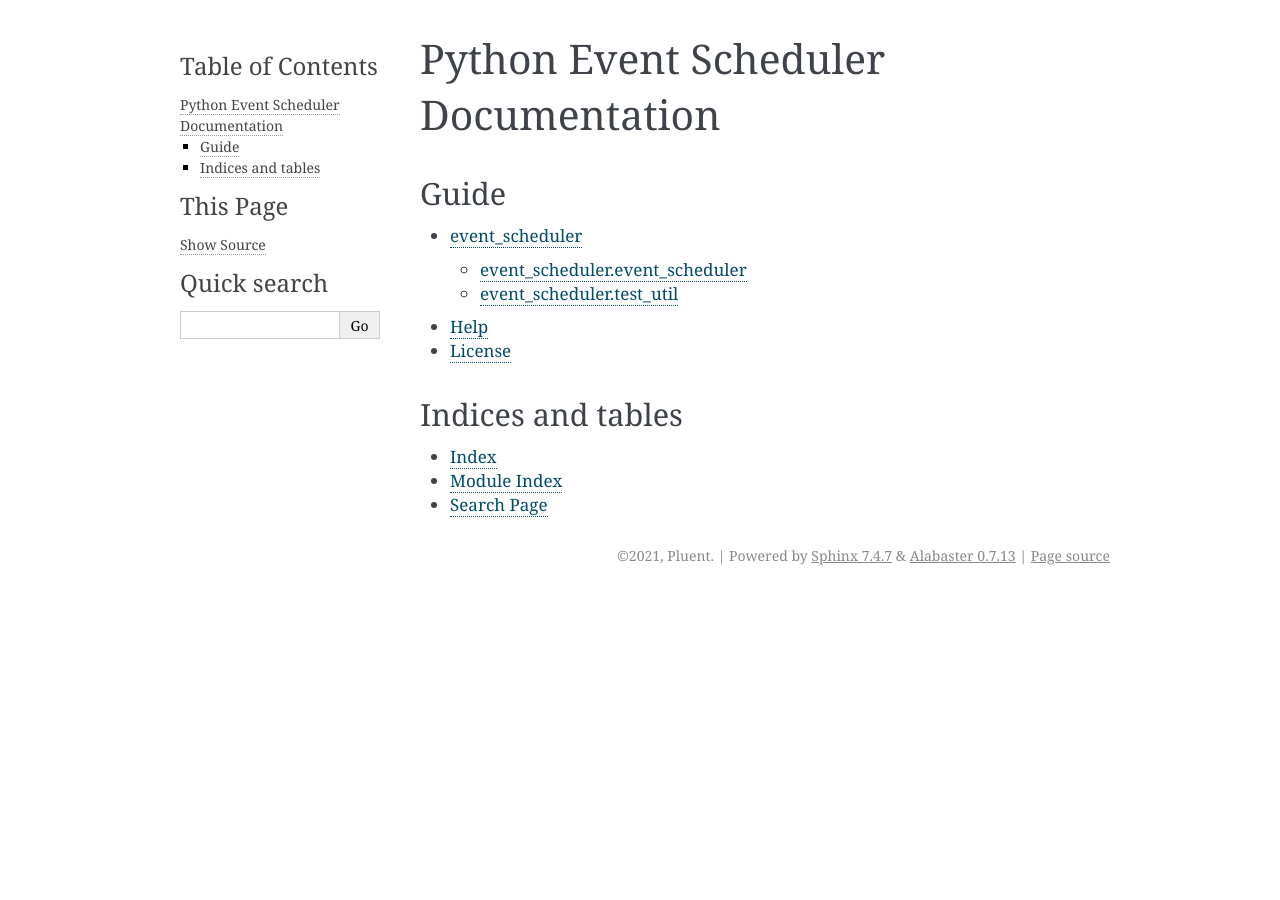
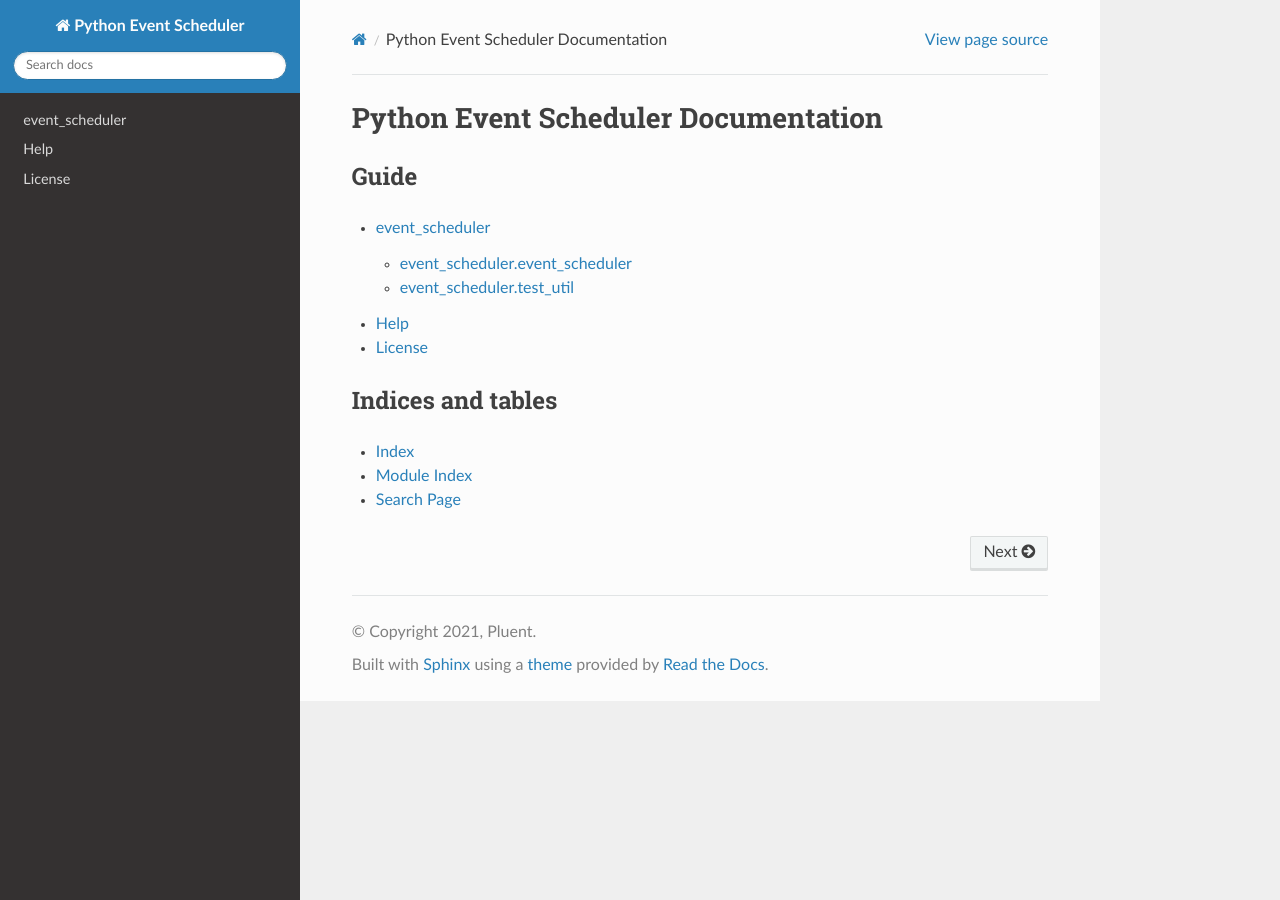
Before and after one commit to phluentmed/event-scheduler, a Sphinx documentation site: the page built from docs/source/index.rst, in a window 1280 px wide. Built offline with Sphinx 7.4.7 and the Read the Docs theme 2.0.0, drawn with Linux system fonts in a browser that asks for light colours.

Commit message:
add sphinx-rtd-theme for docs

```diff
--- a/docs/source/conf.py
+++ b/docs/source/conf.py
@@ -12,6 +12,9 @@
 #
 import os
 import sys
+
+import sphinx_rtd_theme
+
 sys.path.insert(0, os.path.abspath('../../'))
 
 # -- Project information -----------------------------------------------------
@@ -29,7 +32,9 @@ release = '0.7'
 # Add any Sphinx extension module names here, as strings. They can be
 # extensions coming with Sphinx (named 'sphinx.ext.*') or your custom
 # ones.
-extensions = ['sphinx.ext.napoleon']
+extensions = ['sphinx.ext.napoleon',
+              "sphinx_rtd_theme",
+              ]
 
 
 # Add any paths that contain templates here, relative to this directory.
@@ -45,8 +50,7 @@ exclude_patterns = []
 
 # The theme to use for HTML and HTML Help pages.  See the documentation for
 # a list of builtin themes.
-#
-html_theme = 'alabaster'
+html_theme = 'sphinx_rtd_theme'
 
 # Add any paths that contain custom static files (such as style sheets) here,
 # relative to this directory. They are copied after the builtin static files,
```
Also changed, not shown: docs/requirements.txt (added, +27 -0 lines).
